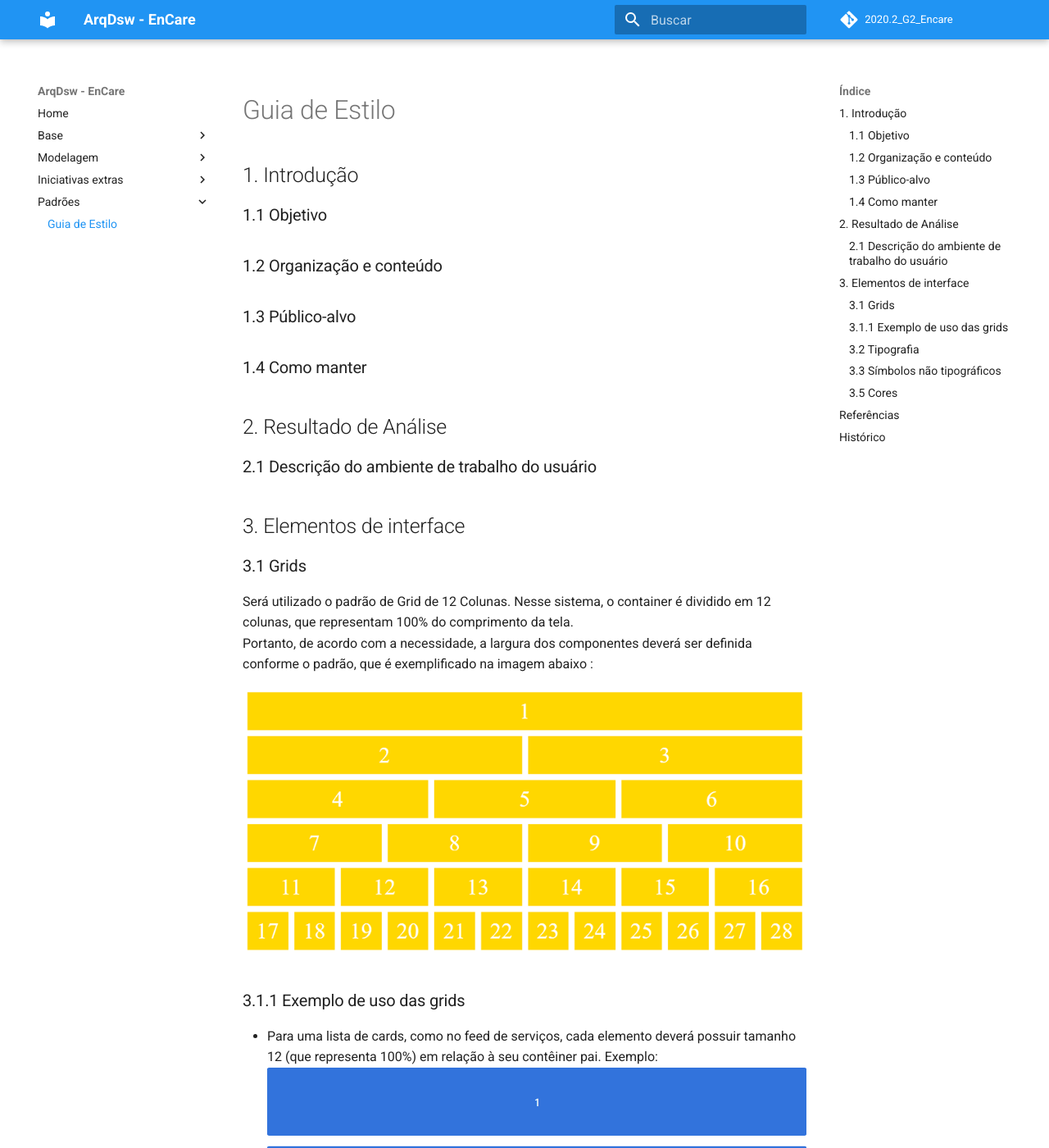
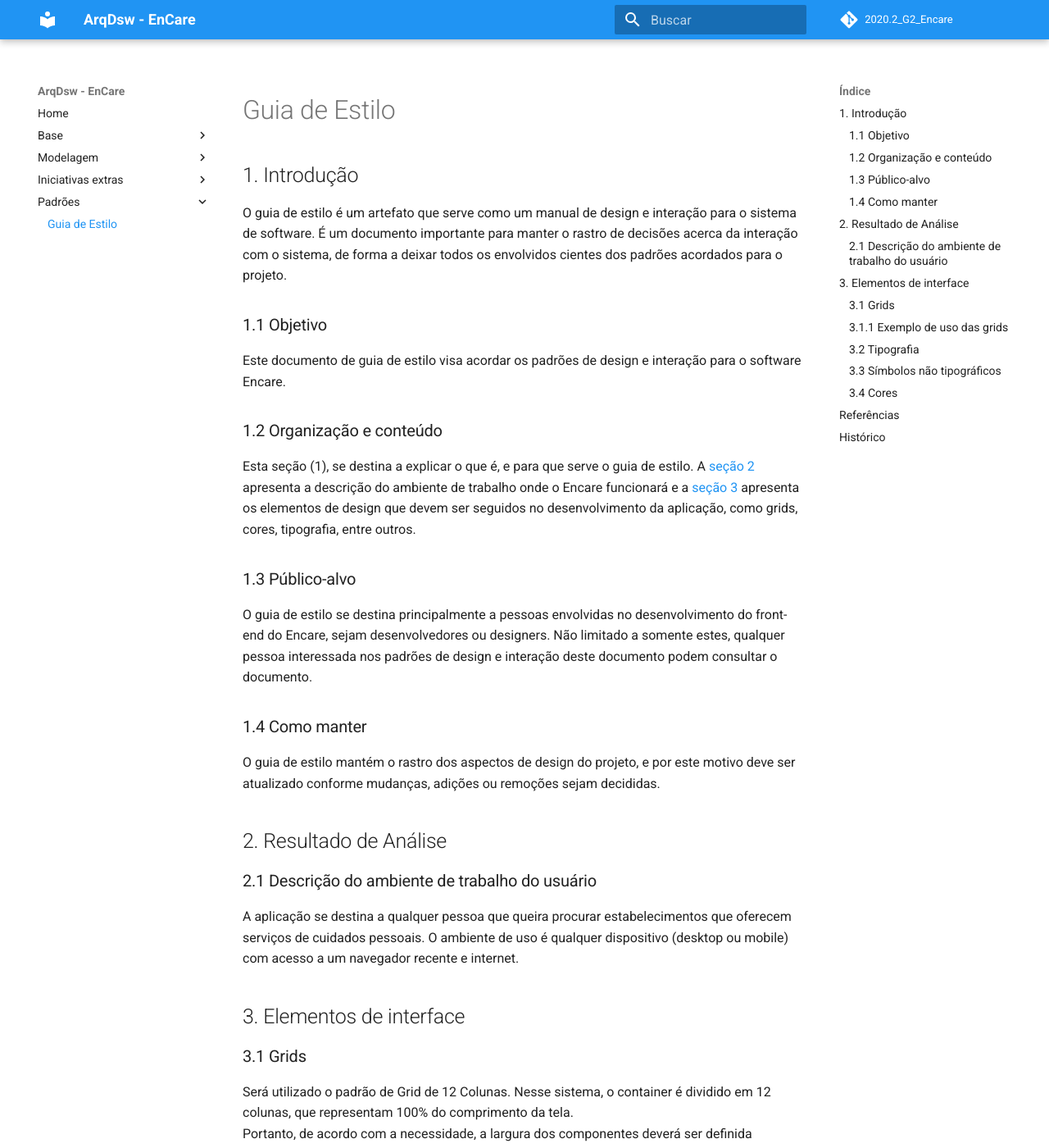
Before and after one commit to UnBArqDsw2020-2/2020.2_G2_Encare, an MkDocs documentation site: the page built from docs/Padroes/guia_de_estilo/guia_estilo.md, in a window 1280 px wide and 1400 px high. Shown: the whole window at 82% size. Built offline with MkDocs 1.6.1 and Material for MkDocs 9.7.7, drawn with Linux system fonts in a browser that asks for light colours; comment, search, counter and statistics services are not loaded; some of the changed text lies outside the part shown.

Commit message:
#28  Adição da introdução, resultado de análise, cores e ícones

```diff
--- a/docs/Padroes/guia_de_estilo/guia_estilo.md
+++ b/docs/Padroes/guia_de_estilo/guia_estilo.md
@@ -5,17 +5,29 @@
 
 ## 1. Introdução
 
+O guia de estilo é um artefato que serve como um manual de design e interação para o sistema de software. É um documento importante para manter o rastro de decisões acerca da interação com o sistema, de forma a deixar todos os envolvidos cientes dos padrões acordados para o projeto.
+
 ### 1.1 Objetivo
+
+Este documento de guia de estilo visa acordar os padrões de design e interação para o software Encare.
 
 ### 1.2 Organização e conteúdo
 
+Esta seção (1), se destina a explicar o que é, e para que serve o guia de estilo. A [seção 2](#2-resultado-de-analise) apresenta a descrição do ambiente de trabalho onde o Encare funcionará e a [seção 3](#3-elementos-de-interface) apresenta os elementos de design que devem ser seguidos no desenvolvimento da aplicação, como grids, cores, tipografia, entre outros.
+
 ### 1.3 Público-alvo
 
+O guia de estilo se destina principalmente a pessoas envolvidas no desenvolvimento do front-end do Encare, sejam desenvolvedores ou designers. Não limitado a somente estes, qualquer pessoa interessada nos padrões de design e interação deste documento podem consultar o documento.
+
 ### 1.4 Como manter
+
+O guia de estilo mantém o rastro dos aspectos de design do projeto, e por este motivo deve ser atualizado conforme mudanças, adições ou remoções sejam decididas.
 
 ## 2. Resultado de Análise
 
 ### 2.1 Descrição do ambiente de trabalho do usuário
+
+A aplicação se destina a qualquer pessoa que queira procurar estabelecimentos que oferecem serviços de cuidados pessoais. O ambiente de uso é qualquer dispositivo (desktop ou mobile) com acesso a um navegador recente e internet.
 
 ## 3. Elementos de interface
 
@@ -62,24 +74,30 @@
 
 </div>
 
-
 ### 3.3 Símbolos não tipográficos
 
-### 3.5 Cores
+Em relação aos ícones, devem ser usados os ícones do [Material-UI](https://material-ui.com/pt/components/material-icons/) no estilo arredondado.
 
+![Ícones](./images/icons.png)
 
+A imagem mostra alguns ícones como exemplo. Não limitado a estes, qualquer ícone do pacote Material-UI pode ser usado.
 
+### 3.4 Cores
+
+![Paleta](./images/palette.png)
 
 - - -
 
 ## Referências
-[1] Simone e Barbosa - Interação Humano Computador
-Guia de estilo - página 287 (no pdf), 282 (no livro)
-https://docplayer.com.br/63299367-Interacao-humano-computador.html
+[1] BARBOSA, Simone. SILVA, Bruno. **Interação Humano Computador**. 2010. Disponível em <https://docplayer.com.br/63299367-Interacao-humano-computador.html>
+
 
 - - -
 ## Histórico
-|Data|Descrição|Autor(es)|
-|----|---------|---------|
-|13/03/21 | Criação do Documento | Wagner|
-|14/03/21| Adicao dos grids e tipografia | Nícalo|
+|Data|Descrição|Autor(es)|Versão|
+|----|---------|---------|:----:|
+|13/03/21 | Criação do Documento | Wagner| 0.1|
+|14/03/21| Adicao dos grids e tipografia | Nícalo| 0.2
+|15/03/21 | Adicao da introdução e resultados de análise | Wagner | 0.3
+|16/03/21 | Definição pelo grupo dos ícones e paleta de cores | Todos | 0.4
+|17/03/21 | Adicao dos ícones e paleta de cores no documento | Wagner | 0.5
```
Also changed, not shown: other parts of docs/Padroes/guia_de_estilo/guia_estilo.md (+1 -1 lines), docs/Padroes/guia_de_estilo/images/icons.png (added), docs/Padroes/guia_de_estilo/images/palette.png (added).
